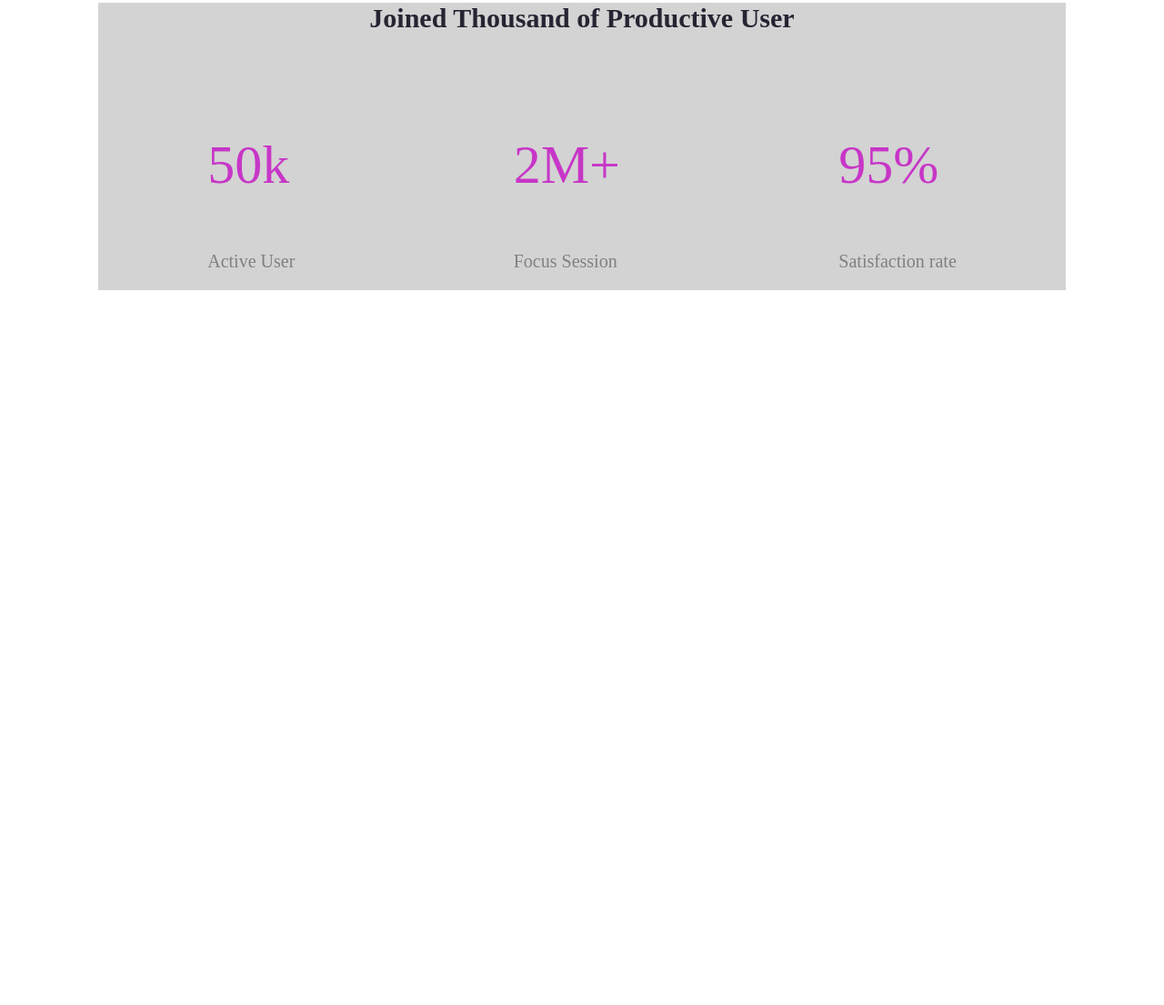
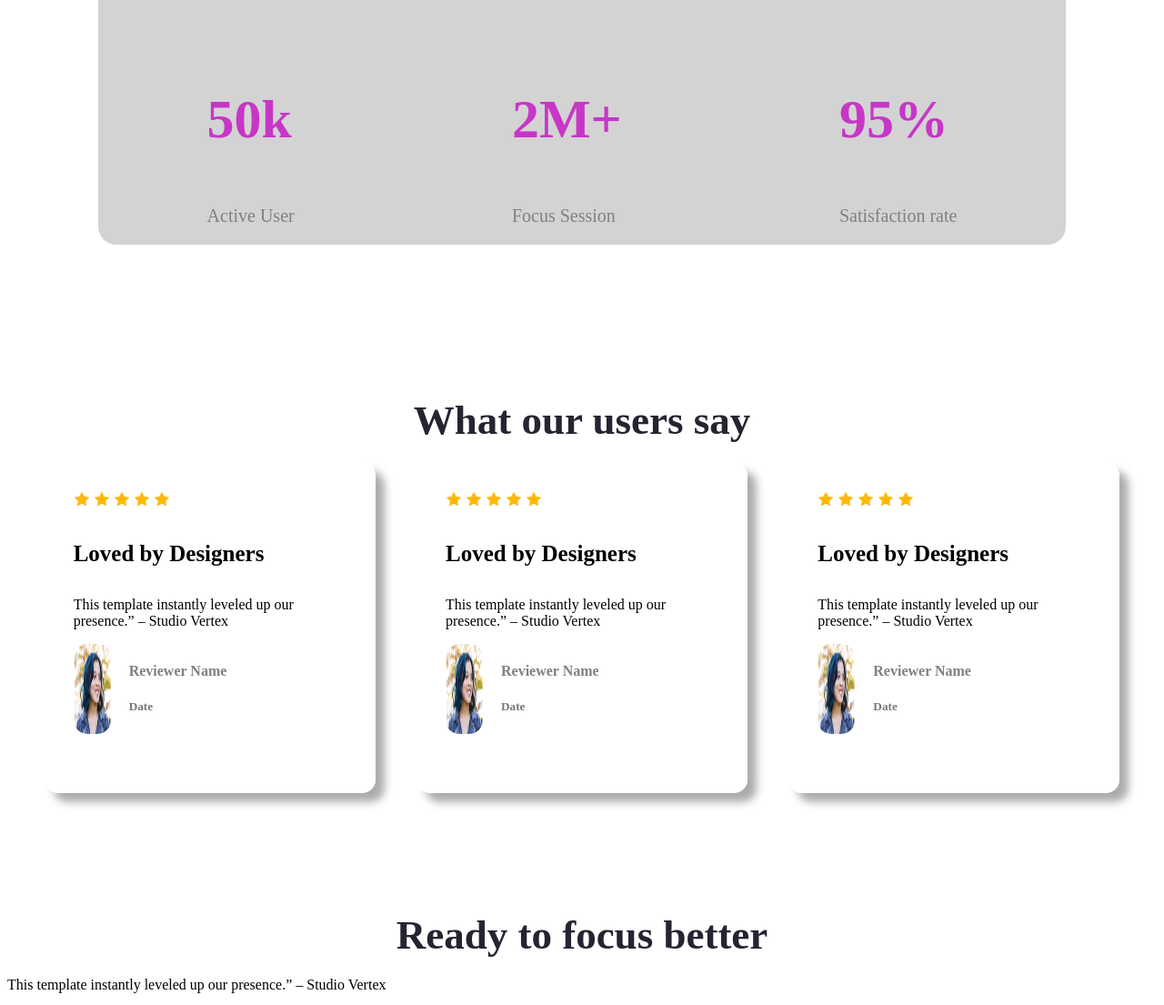
Before and after one commit to archichowdhury4/web-flow-website, a plain HTML site: page index.html in a window 1280 px wide. Shown: the part 859-1964 px from the top of the page at 91% size. Before the commit the page ends 1278 px from the top, so only its background shows below. Drawn offline with Linux system fonts and the light colour scheme.

Commit message:
added card section in my website

```diff
--- a/index.html
+++ b/index.html
@@ -30,7 +30,7 @@
         </div>
     </div>
 
-    <section>
+    <section class="section">
         <h2 class="user-head">Joined Thousand of Productive User</h2>
         <div class="user-item">
         <div class="user">
@@ -47,6 +47,69 @@
         </div>
     </div>
     </section>
+    <!--What our users say-->
+    <section class="review">
+         <h1 class="review-text-center">What our users say</h1>
+         <div class="review-container">
+            <div class="reviews">
+                <img src="images/icon-star.png" alt="">
+                <img src="images/icon-star.png" alt="">
+                <img src="images/icon-star.png" alt="">
+                <img src="images/icon-star.png" alt="">
+                <img src="images/icon-star.png" alt="">
+                <h4 class="review-title">Loved by Designers</h4>
+                <p class="review-description">This template instantly leveled up our <br>presence.” – Studio Vertex</p>
+                <div class="Reviewer-Name">
+                    <img class="review-img" src="images/avatar.png" alt="">
+                    <div>
+                    <h4 class="r-name">Reviewer Name</h4>
+                    <h5 class="r-date">Date</h5>
+                    </div>
+                </div>
+            </div>
+            <div class="reviews">
+                <img src="images/icon-star.png" alt="">
+                <img src="images/icon-star.png" alt="">
+                <img src="images/icon-star.png" alt="">
+                <img src="images/icon-star.png" alt="">
+                <img src="images/icon-star.png" alt="">
+                <h4 class="review-title">Loved by Designers</h4>
+                <p class="review-description">This template instantly leveled up our <br>presence.” – Studio Vertex</p>
+                <div class="Reviewer-Name">
+                    <img class="review-img" src="images/avatar.png" alt="">
+                    <div>
+                    <h4 class="r-name">Reviewer Name</h4>
+                    <h5 class="r-date">Date</h5>
+                    </div>
+                </div>
+            </div>
+            <div class="reviews">
+                <img src="images/icon-star.png" alt="">
+                <img src="images/icon-star.png" alt="">
+                <img src="images/icon-star.png" alt="">
+                <img src="images/icon-star.png" alt="">
+                <img src="images/icon-star.png" alt="">
+                <h4 class="review-title">Loved by Designers</h4>
+                <p class="review-description">This template instantly leveled up our <br>presence.” – Studio Vertex</p>
+                <div class="Reviewer-Name">
+                    <img class="review-img" src="images/avatar.png" alt="">
+                    <div>
+                    <h4 class="r-name">Reviewer Name</h4>
+                    <h5 class="r-date">Date</h5>
+                    </div>
+                </div>
+            </div>
+
+         </div>
+        </section>
+        <section class="focus-section">
+            <h1 class="review-text-center">Ready to focus better</h1>
+            <p class="text">This template instantly leveled up our presence.” – Studio Vertex</p>
+            <button class="btn btn-primary">Ger Started Free</button>
+            <div>
+            <img src="images/wc-big.png" alt="">
+            </div>
+        </section>
    </main>
    <footer>
 
--- a/styles/styles.css
+++ b/styles/styles.css
@@ -80,9 +80,10 @@ div p{
     width: 350px;
 }
 /*section style*/
-section{
+.section{
     background-color: lightgray;
     margin: 50px 100px;
+    border-radius: 20px;
 }
 .user-item{
     display: flex;
@@ -98,7 +99,52 @@ section{
     font-size: 60px;
     color: rgb(199, 54, 199);
     justify-content: space-around;
+    font-weight: bold;
 }
 .user-description{
     font-size: 20px;
 }
+/* review style*/
+.review-container{
+    display: flex;
+    gap: 24px;
+    justify-content: space-around;
+}
+.review{
+    padding: 30px;
+    border-radius: 5px;
+
+}
+.reviews{
+    padding: 30px;
+    border-radius: 15px;
+    width: 300px;
+    height: 300px;
+    border: 2px solid white;
+    box-shadow: 10px 10px 10px rgb(173, 172, 172)
+
+}
+.review-text-center{
+    text-align: center;
+    font-size: 45px;
+    font-weight: bold;
+}
+.review-title{
+    font-size: 25px;
+}
+.review-description{
+    color: black;
+}
+.Reviewer-Name{
+    display: flex;
+    gap: 20px;
+}
+.review-img{
+    border-radius: 15px;
+}
+.r-name{
+    color: grey;
+}
+.r-date{
+    color: rgb(121, 120, 120);
+}
```
